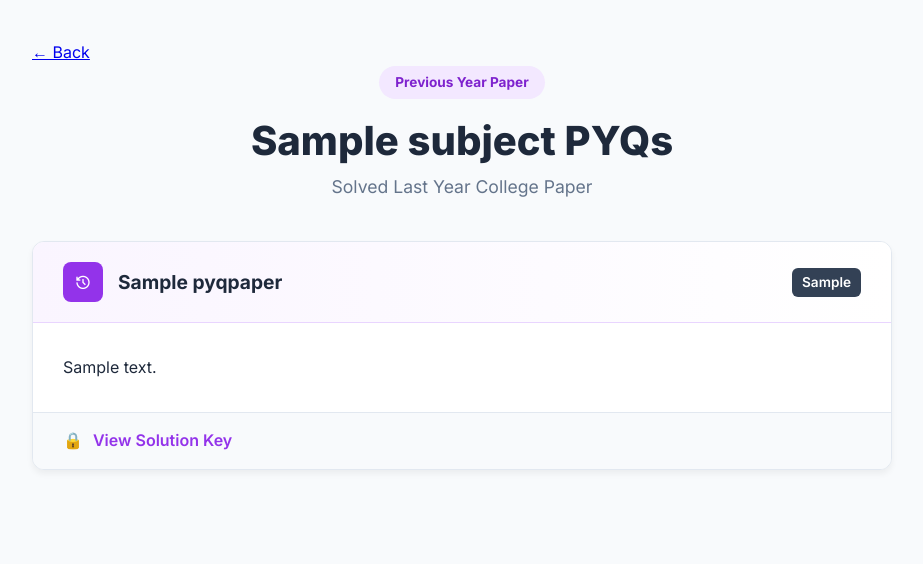
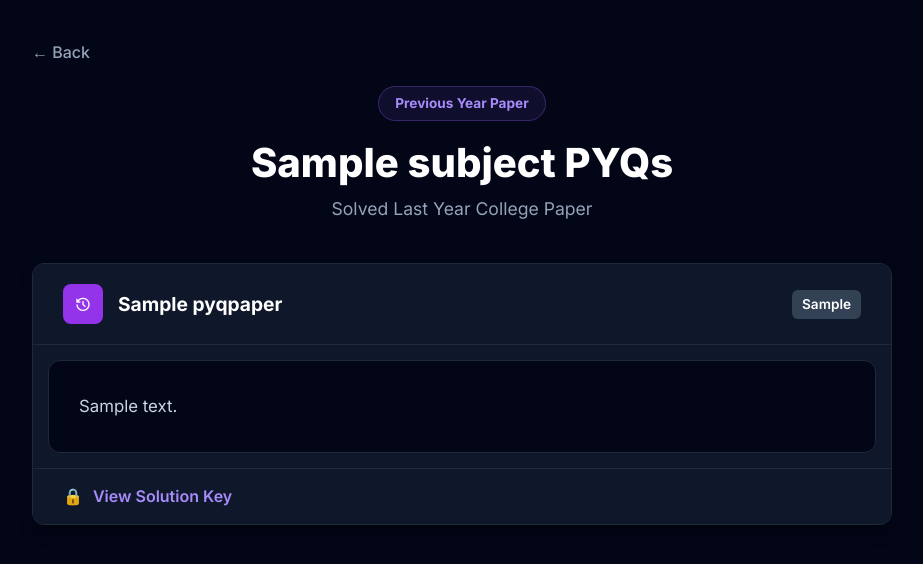
Before and after one commit to Shreeraj0714/VedaPortal, a Django app: a page that uses templates/pyq_papers.html in a window 1280 px wide. Shown: the top 564 px of the page, without its empty margins (178-1101 px from the left). Run offline with Django 5.2, Linux system fonts and the light colour scheme; tables that the repository leaves empty hold one stand-in row (values such as "Sample post"); some libraries are stand-ins or nearby versions.

Commit message:
Update: Applied Cyber-Dark theme and 10-line secure reader to all subject resource pages

```diff
--- a/templates/pyq_papers.html
+++ b/templates/pyq_papers.html
@@ -7,29 +7,42 @@
 <link href="https://cdn.jsdelivr.net/npm/remixicon@3.5.0/fonts/remixicon.css" rel="stylesheet">
 
 <style>
-    body { background-color: #f8fafc; font-family: 'Inter', sans-serif; }
+    /* 🎨 MODERN DARK THEME - SAME FAMILY */
+    body {
+        background-color: #020617;
+        font-family: 'Inter', sans-serif;
+        color: #f1f5f9;
+    }
+
     .page-container { max-width: 900px; margin: 40px auto; padding: 0 20px; }
 
     .header-section { margin-bottom: 40px; text-align: center; }
     .header-badge {
-        background: #f3e8ff; color: #7e22ce;
+        background: rgba(139, 92, 246, 0.1);
+        color: #a78bfa;
         padding: 6px 16px; border-radius: 20px;
         font-size: 0.85rem; font-weight: 700;
         display: inline-block; margin-bottom: 10px;
+        border: 1px solid rgba(139, 92, 246, 0.3);
     }
-    .page-title { font-size: 2.5rem; font-weight: 800; color: #1e293b; }
-    .page-subtitle { color: #64748b; font-size: 1.1rem; }
+    .page-title { font-size: 2.5rem; font-weight: 800; color: #ffffff; }
+    .page-subtitle { color: #94a3b8; font-size: 1.1rem; }
 
     .pyq-card {
-        background: white; border-radius: 12px;
-        box-shadow: 0 4px 6px rgba(0,0,0,0.05);
-        margin-bottom: 30px; border: 1px solid #e2e8f0;
+        background: #0f172a;
+        border-radius: 12px;
+        box-shadow: 0 10px 15px -3px rgba(0, 0, 0, 0.4);
+        margin-bottom: 30px;
+        border: 1px solid #1e293b;
         overflow: hidden;
     }
     .pyq-header {
-        background: linear-gradient(to right, #faf5ff, #fff);
-        padding: 20px 30px; border-bottom: 1px solid #e9d5ff;
-        display: flex; justify-content: space-between; align-items: center;
+        background: #0f172a;
+        padding: 20px 30px;
+        border-bottom: 1px solid #1e293b;
+        display: flex;
+        justify-content: space-between;
+        align-items: center;
     }
     .pyq-title-group { display: flex; align-items: center; }
     .pyq-icon {
@@ -39,26 +52,66 @@
         display: flex; align-items: center; justify-content: center;
         margin-right: 15px;
     }
-    .pyq-title { font-size: 1.2rem; font-weight: 700; }
+    .pyq-title { font-size: 1.2rem; font-weight: 700; color: #fff; }
     .year-badge {
         background: #334155; color: white;
         padding: 4px 10px; border-radius: 6px;
         font-size: 0.85rem; font-weight: 600;
     }
 
-    .content-box { padding: 30px; line-height: 1.8; }
+    /* 📏 STANDARDIZED READER & 10-LINE LIMIT for Question Box */
+    .content-box {
+        padding: 30px;
+        background: #020617;
+        margin: 15px;
+        border-radius: 12px;
+        border: 1px solid #1e293b;
+        font-size: 1.05rem;
+        line-height: 1.8;
+        color: #cbd5e1;
+        max-height: 18.5em;
+        overflow-y: auto;
+    }
 
-    details { border-top: 1px solid #e2e8f0; background: #f8fafc; }
+    details { border-top: 1px solid #1e293b; background: #0f172a; }
     summary {
         padding: 15px 30px; cursor: pointer;
-        font-weight: 600; color: #9333ea;
+        font-weight: 600; color: #a78bfa;
         list-style: none; display: flex; align-items: center;
     }
     summary::before { content: '🔒'; margin-right: 10px; }
     details[open] summary::before { content: '🔓'; }
-    .solution-body { padding: 30px; background: white; }
 
-    /* 🔒 SAME SECURITY CSS */
+    /* 📏 10-LINE LIMIT for Solution Box */
+    .solution-body {
+        padding: 30px;
+        background: #020617;
+        margin: 0 15px 15px 15px;
+        border-radius: 12px;
+        border: 1px solid #1e293b;
+        font-size: 1.05rem;
+        line-height: 1.8;
+        color: #cbd5e1;
+        max-height: 18.5em;
+        overflow-y: auto;
+    }
+
+    /* Paragraph Spacing */
+    .content-box p, .solution-body p { margin-bottom: 15px; }
+
+    /* Modern Dark Scrollbar */
+    .content-box::-webkit-scrollbar, .solution-body::-webkit-scrollbar { width: 6px; }
+    .content-box::-webkit-scrollbar-thumb, .solution-body::-webkit-scrollbar-thumb {
+        background: #334155; border-radius: 10px;
+    }
+
+    .back-btn {
+        display: inline-flex; align-items: center;
+        margin-bottom: 20px; color: #94a3b8;
+        text-decoration: none; font-weight: 500;
+    }
+
+    /* 🔒 SAME SECURITY CSS (UNTOUCHED) */
     #secure-container,
     #secure-container * {
         user-select: none;
@@ -75,7 +128,7 @@
 </style>
 
 <div class="page-container" id="secure-container">
-    <a href="javascript:history.back()">← Back</a>
+    <a href="javascript:history.back()" class="back-btn">← Back</a>
 
     <div class="header-section">
         <span class="header-badge">Previous Year Paper</span>
@@ -111,7 +164,7 @@
 
 <script>
 (function () {
-
+    /* 🛡️ ORIGINAL SECURITY CODE (UNTOUCHED) 🛡️ */
     const MAX_STRIKES = 10;
     let violations = parseInt(localStorage.getItem("veda_violations") || "0");
     const container = document.getElementById("secure-container");
```
Also changed, not shown: templates/mock_papers.html (+57 -18 lines), templates/question_bank.html (+46 -19 lines), templates/revision.html (+40 -17 lines).
